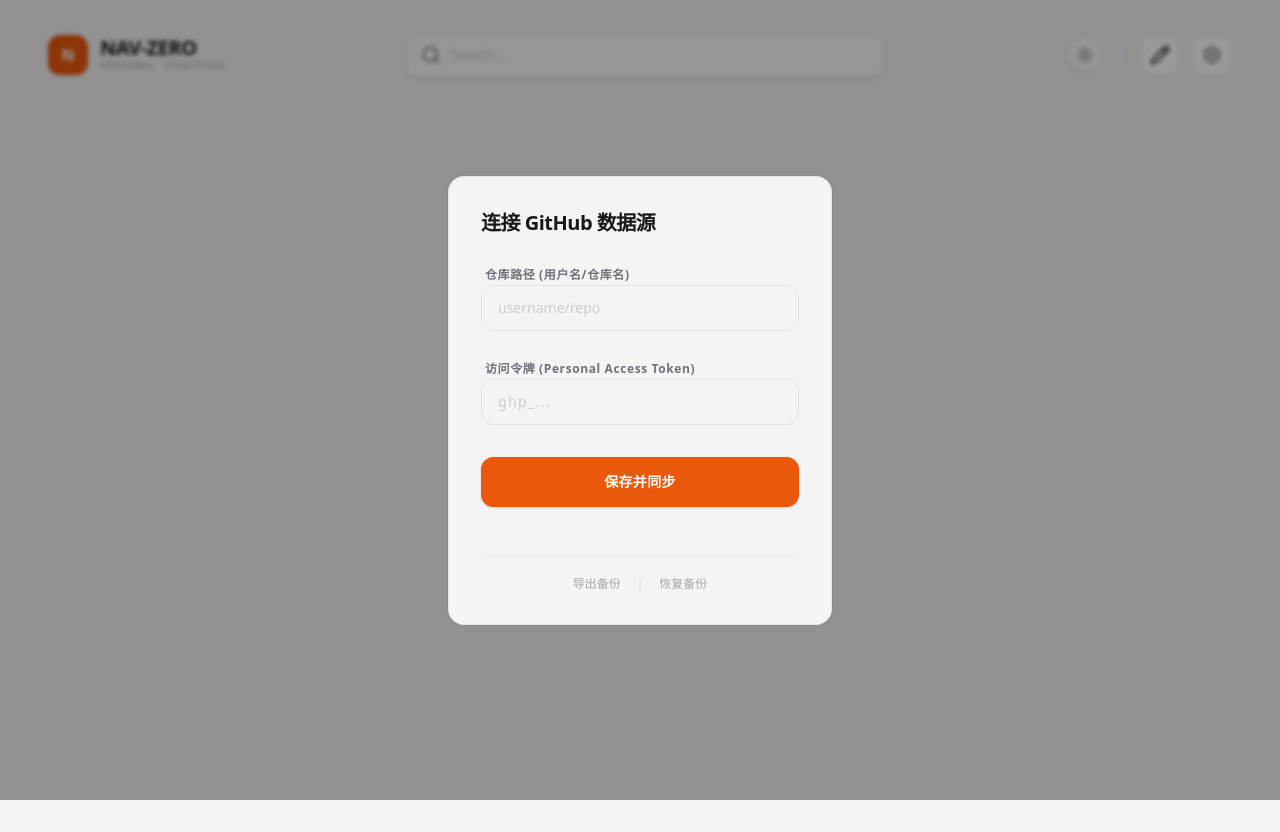
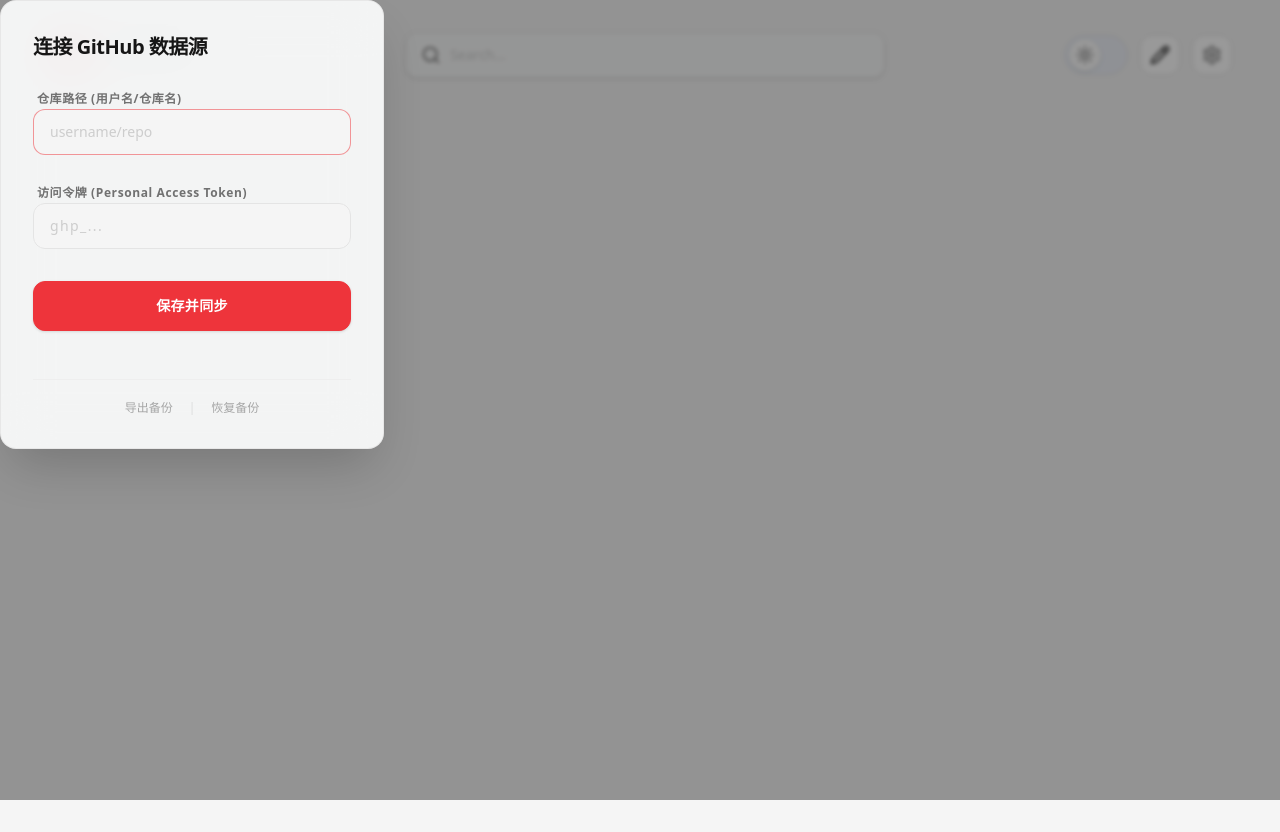
Before and after one commit to kyroli/kyroli.github.io, a Svelte app: page / in a window 1280 px wide. Both pictures are taken after a click on the button 1212 px from the left and 55 px from the top of the page. Built offline with nearby package versions, Linux system fonts and the light colour scheme.

Commit message:
弹窗生命周期

```diff
--- a/src/app.css
+++ b/src/app.css
@@ -17,25 +17,25 @@
 
 @layer base {
   :root {
-    --primary: #ea580c;
-    --bg: #f4f4f5;
-    --surface: #ffffff;
-    --border: #e4e4e7;
-    --text: #18181b;
-    --text-dim: #71717a;
-    --icon-bg: #f1f5f9;
-    --danger: #d32f2f;
+    --primary: oklch(62% 0.22 25);
+    --bg: oklch(97% 0 0);
+    --surface: oklch(100% 0 0);
+    --border: oklch(92% 0 0);
+    --text: oklch(20% 0 0);
+    --text-dim: oklch(55% 0 0);
+    --icon-bg: oklch(96% 0.01 260);
+    --danger: oklch(50% 0.2 25);
   }
 
   :root.dark {
-    --primary: #f97316;
-    --bg: #09090b;
-    --surface: #121214;
-    --border: rgba(255, 255, 255, 0.15);
-    --text: #fafafa;
-    --text-dim: #a1a1aa;
-    --icon-bg: #27272a;
-    --danger: #f44336;
+    --primary: oklch(65% 0.2 30);
+    --bg: oklch(12% 0 0);
+    --surface: oklch(16% 0 0);
+    --border: oklch(30% 0 0);
+    --text: oklch(96% 0 0);
+    --text-dim: oklch(70% 0 0);
+    --icon-bg: oklch(20% 0 0);
+    --danger: oklch(60% 0.2 25);
   }
 
   body {
--- a/src/components/business/Header.svelte
+++ b/src/components/business/Header.svelte
@@ -16,11 +16,6 @@
       ? `https://github.com/${dataState.config.owner}/${dataState.config.repo}`
       : undefined
   );
-
-  const syncIcon = $derived.by(() => {
-    if (dataState.syncStatus === 'syncing' || dataState.syncStatus === 'checking') return Loader2;
-    return CloudUpload;
-  });
 
   const isSyncing = $derived(dataState.syncStatus === 'syncing' || dataState.syncStatus === 'checking');
 
@@ -86,13 +81,7 @@
               <X class="w-5 h-5" />
             </Button>
 
-            <Button
-              variant="primary"
-              onclick={handleSync}
-              class="h-10 px-4 !rounded-xl min-w-[100px]"
-              title={MESSAGES.UI.SAVE_AND_SYNC}
-              disabled={!dataState.isDirty || isSyncing}
-            >
+            <Button variant="primary" onclick={handleSync} class="h-10 px-4 !rounded-xl min-w-[100px]" title={MESSAGES.UI.SAVE_AND_SYNC} disabled={!dataState.isDirty || isSyncing}>
               {#if isSyncing}
                 <Loader2 class="w-4 h-4 animate-spin mr-2" />
                 <span>{MESSAGES.UI.SYNCING}</span>
@@ -108,19 +97,25 @@
           </div>
         {:else}
           <div class="flex gap-3 animate-fade items-center">
-
             <ThemeSwitch />
 
             <Button variant="outline" onclick={handleEditClick} class="w-10 h-10 !rounded-xl !p-0" title={MESSAGES.UI.TIP_ENTER_EDIT}>
               <Pencil class="w-5 h-5" />
             </Button>
 
-            <div class="relative group/tooltip">
-              <Button variant="outline" onclick={appState.openConfig} class="w-10 h-10 !rounded-xl !p-0">
-                <Settings class={`w-5 h-5 ${!dataState.hasToken ? 'text-text-dim' : ''}`} />
+            <div class="relative group">
+              <Button
+                variant="outline"
+                onclick={appState.openConfig}
+                class="w-10 h-10 !rounded-xl !p-0"
+              >
+                 <Settings class={`w-5 h-5 ${!dataState.hasToken ? 'text-text-dim' : ''}`} />
               </Button>
+
               {#if !dataState.hasToken}
-                <div class="absolute right-0 top-full mt-2 w-max px-3 py-1.5 bg-text text-bg text-xs rounded-lg opacity-0 invisible group-hover/tooltip:opacity-100 group-hover/tooltip:visible transition-all duration-200 z-50 font-medium shadow-xl translate-y-1 group-hover/tooltip:translate-y-0">
+                <div
+                  class="absolute right-0 top-full mt-2 w-max px-3 py-1.5 bg-text text-bg text-xs rounded-lg font-medium shadow-xl opacity-0 invisible group-hover:opacity-100 group-hover:visible transition-all duration-200 z-50 translate-y-1 group-hover:translate-y-0 pointer-events-none"
+                >
                   {MESSAGES.UI.TIP_CONFIG_TOKEN}
                 </div>
               {/if}
--- a/src/components/ui/Modal.svelte
+++ b/src/components/ui/Modal.svelte
@@ -7,28 +7,45 @@
     title?: string;
   }>();
 
-  function handleKeydown(e: KeyboardEvent) {
-    if (e.key === 'Escape') onClose();
+  let dialog = $state<HTMLDialogElement>();
+
+  $effect(() => {
+    if (dialog) {
+      dialog.showModal();
+      return () => dialog.close();
+    }
+  });
+
+  function handleBackdropClick(e: MouseEvent) {
+    if (e.target === dialog) {
+      dialog.close();
+    }
   }
 
-  const overlayClass = "fixed inset-0 z-[100] flex items-center justify-center p-6";
-  const backdropClass = "absolute inset-0 bg-black/40 backdrop-blur-[2px] transition-opacity w-full h-full cursor-default";
+  const dialogClass = `
+    bg-surface/90 backdrop-blur-xl text-text
+    rounded-2xl w-full max-w-sm p-8
+    border border-border/80
+    shadow-2xl shadow-black/20
+    outline-none
+    animate-fade
+    backdrop:bg-black/40 backdrop:backdrop-blur-[2px] backdrop:transition-opacity
+  `;
 
-  const panelClass = "relative bg-surface/90 backdrop-blur-xl rounded-2xl w-full max-w-sm p-8 animate-fade border border-border/80 flex flex-col gap-6 pointer-events-auto ring-1 ring-black/5 shadow-2xl shadow-[inset_0_1px_0_0_rgba(255,255,255,0.2)] dark:shadow-[inset_0_1px_0_0_rgba(255,255,255,0.05)]";
-
-  const titleClass = "text-xl font-bold tracking-tight text-text";
+  const titleClass = "text-xl font-bold tracking-tight text-text m-0";
 </script>
 
-<svelte:window onkeydown={handleKeydown} />
-
-<div class={overlayClass} role="presentation">
-  <button type="button" class={backdropClass} onclick={onClose} aria-label="关闭弹窗"></button>
-
-  <div class={panelClass} role="dialog" aria-modal="true">
+<dialog
+  bind:this={dialog}
+  class={dialogClass}
+  onclose={onClose}
+  onclick={handleBackdropClick}
+>
+  <div class="flex flex-col gap-6">
     {#if title}
       <h2 class={titleClass}>{title}</h2>
     {/if}
 
     {@render children()}
   </div>
-</div>
+</dialog>
```
